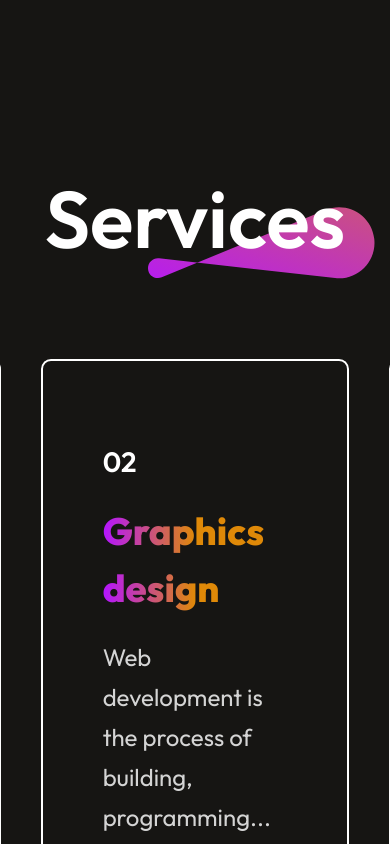
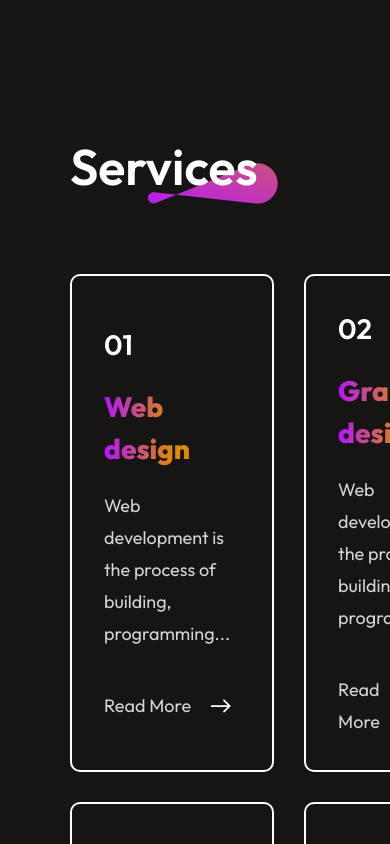
Before and after one commit to Shashika2001/portfolio, a React (Vite) app in the folder portfolio-react/: page / in a window 390 px wide. Shown: the part 2180-3024 px from the top of the page. Built offline with nearby package versions, Linux system fonts and the light colour scheme.

Commit message:
complete contact section with mobile responsive

```diff
--- a/portfolio-react/src/components/Contact/Contact.css
+++ b/portfolio-react/src/components/Contact/Contact.css
@@ -105,3 +105,46 @@
     transform: scale(1.1);
     transition: 0.3s;
 }
+@media(max-width:768px){
+    .contact{
+        gap: 50px;
+        margin: 50px 70px;
+        align-items: start;
+    }
+    .contact-title h1{
+        padding: 0;
+        font-size: 50px;
+        font-weight: 600;
+    }
+    .contact-title img{
+        width: 130px;
+        margin-right: -20px;
+    }
+    .contact-section{
+        flex-direction: column;
+    }
+    .contact-left h1{
+        font-size: 54px;
+
+    }
+    .contact-left p{
+        font-size: 18px;
+    }
+    .contact-detail{
+        gap: 20px;
+    }
+    .contact-detail img{
+        width: 25px;
+    }
+    .contact-right lable{
+        font-size:20px ;
+    }
+    .contact-right textarea{
+        width: 95%;
+        font-size: 20px;
+    }
+    .contact-submit{
+        font-size: 20px;
+        pad: 15px 40px;
+    }
+}
--- a/portfolio-react/src/components/MyWork/MyWork.css
+++ b/portfolio-react/src/components/MyWork/MyWork.css
@@ -55,3 +55,34 @@
     gap: 30px;
     transition: 0.6;
 }
+@media(max-width:768px){
+    .mywork{
+        gap: 50px;
+        margin: 50px 70px;
+        align-items: start;
+    }
+    .mywork-title h1{
+        padding: 0;
+        font-size: 50px;
+        font-weight: 600;
+    }
+    .mywork-title img{
+        width: 130px;
+        margin-right: -20px;
+    }
+    .mywork-container{
+        grid-template-columns: 1fr 1fr;
+        gap: 30px;
+    }
+    .mywork-container img{
+        width: 100%;
+        height: 100%;
+    }
+    .mywork-showmore{
+        padding: 20px 40px;
+        font-size: 18px;
+        margin: 50px auto;
+        cursor: pointer;
+    }
+
+}
--- a/portfolio-react/src/components/Services/Services.css
+++ b/portfolio-react/src/components/Services/Services.css
@@ -70,3 +70,38 @@
     transform: scale(1.05);
     transition: 0.4s;
 }
+@media(max-width:768px){
+    .services{align-items: start;
+    gap: 70px;
+    margin: 20px 70px;
+}
+.services-title h1{
+    padding: 0;
+    font-size: 50px;
+    }
+    .services-title img{
+        width: 130px;
+        margin-right: -20px;
+    }
+    .services-format{
+        gap: 20px;
+        padding: 32px;
+
+    }
+    .services-format h2{
+        font-size: 28px;
+    }
+    .services-format p{
+        font-size: 18px;
+        line-height: 32px;
+        max-width: 300px;
+    }
+    .services-readmore img{
+        width: 20px;
+    }
+    .services-container{
+        grid-template-columns: 1fr 1fr;
+        gap: 30px;
+    }
+
+}
```
